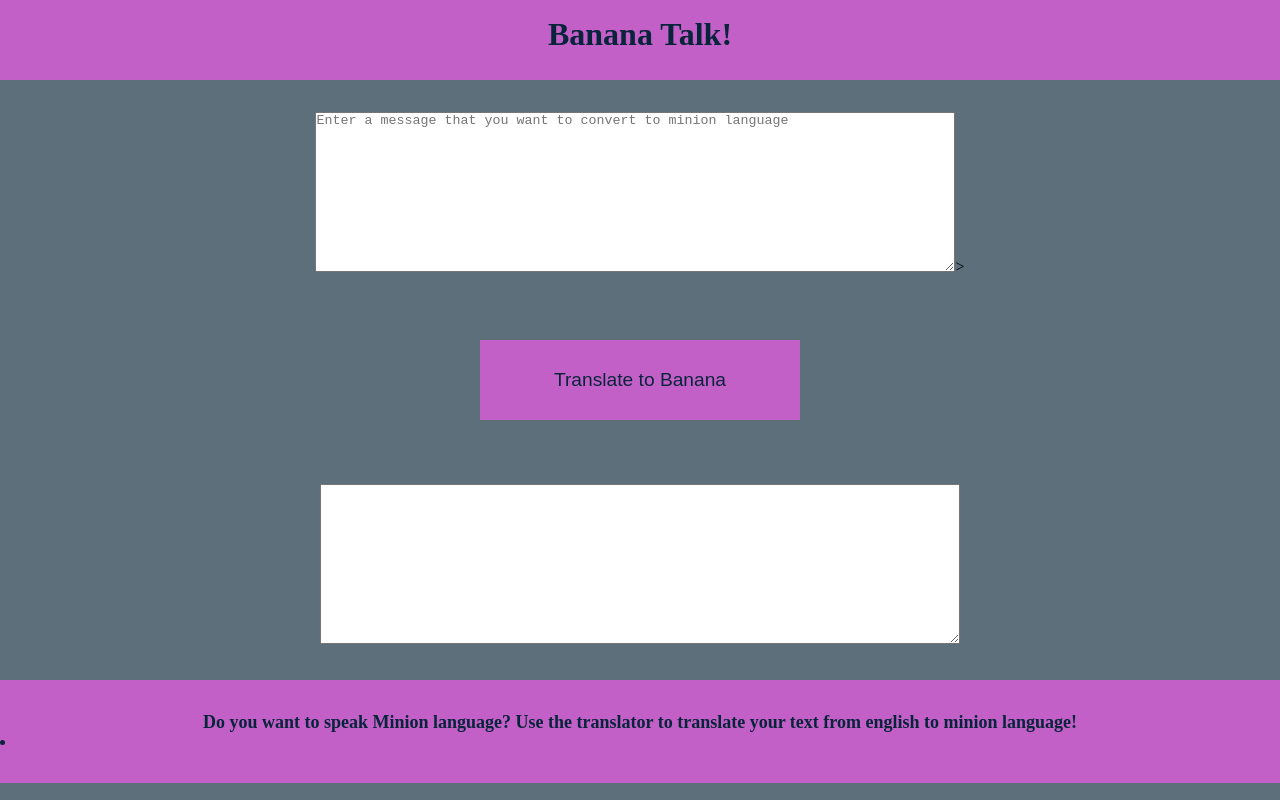
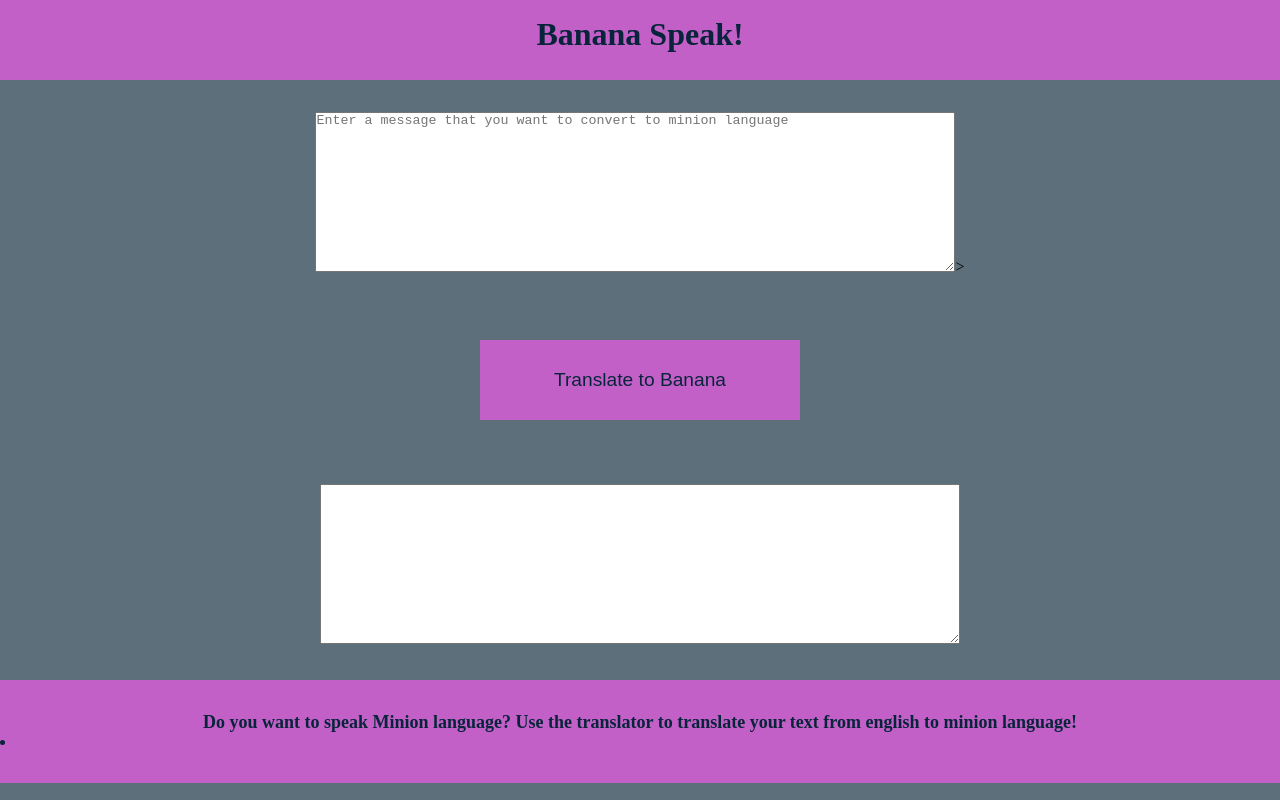
Before and after one commit to vinayvemuri09/vinay-vemuri-Banana-speak, a plain HTML site: page index.html in a window 1280 px wide. Drawn offline with Linux system fonts and the light colour scheme.

Commit message:
docs: changed the header content

```diff
--- a/index.html
+++ b/index.html
@@ -9,7 +9,7 @@
   </head>
   <body>
     <header>
-      <h1>Banana Talk!</h1>
+      <h1>Banana Speak!</h1>
     </header>
     <section>
       <textarea id="input" placeholder = "Enter a message that you want to convert to minion language"></textarea>></textarea>
```
